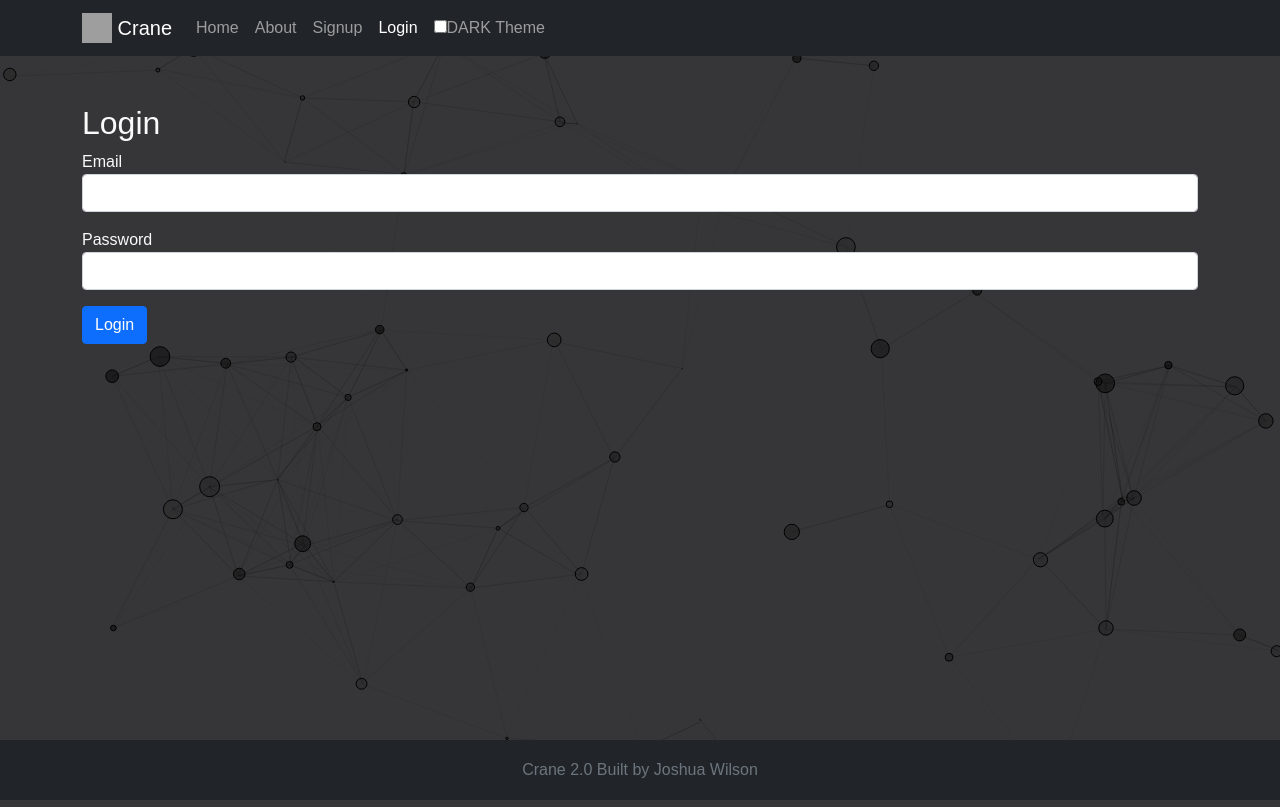
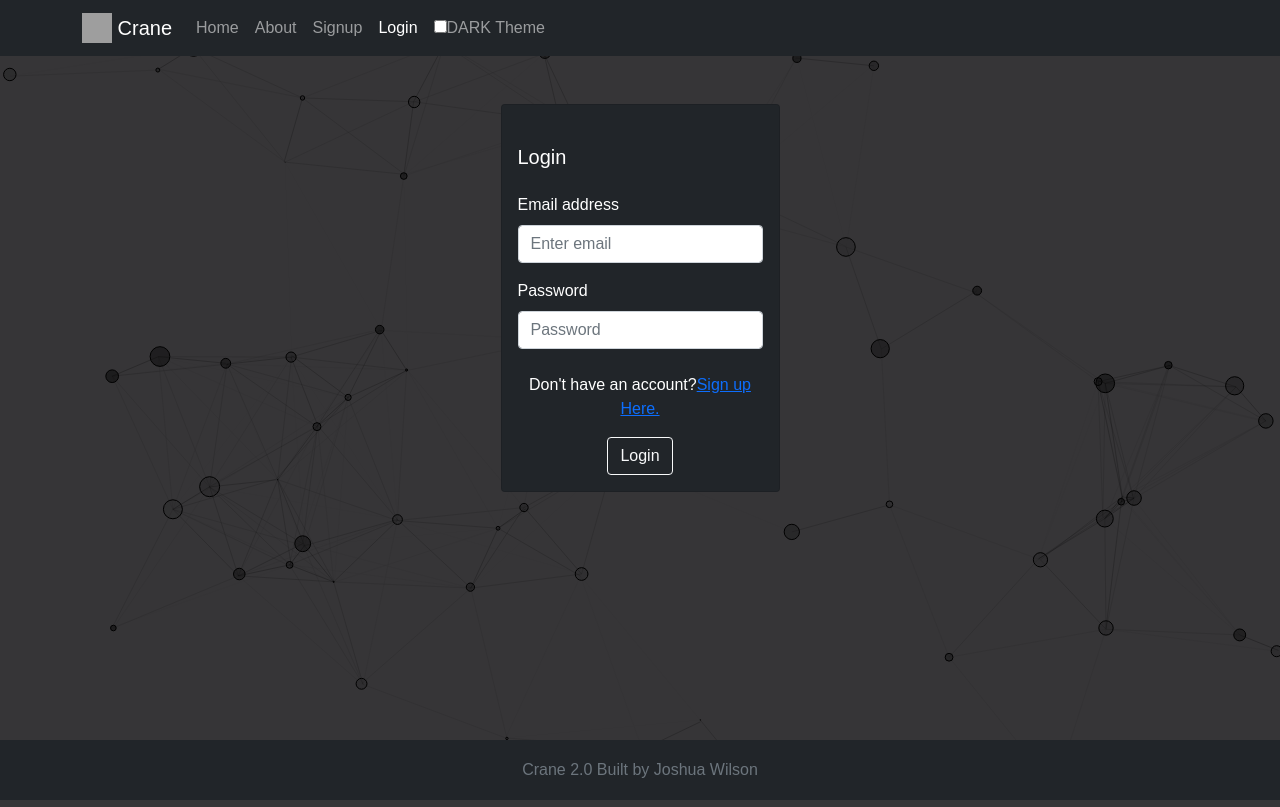
Before and after one commit to josh-W42/crane2.0_frontend, a React (Create React App) app: page /login in a window 1280 px wide. Built offline with nearby package versions, Linux system fonts and the light colour scheme; no server answers; grey boxes are pictures that could not be loaded.

Commit message:
updated login page style

```diff
--- a/src/components/pages/Login.js
+++ b/src/components/pages/Login.js
@@ -1,36 +1,42 @@
 // Imports
-import React, { useState } from 'react';
-import axios from 'axios';
-import jwt_decode from 'jwt-decode';
-import { Redirect } from 'react-router-dom';
+import React, { useState } from "react";
+import axios from "axios";
+import jwt_decode from "jwt-decode";
+import { NavLink, Redirect } from "react-router-dom";
+import setAuthToken from "../../utils/setAuthToken";
 
-import setAuthToken from '../../utils/setAuthToken';
+import Card from "react-bootstrap/Card";
+import Button from "react-bootstrap/Button";
+import Form from 'react-bootstrap/Form';
+import FormCheck from "react-bootstrap/FormCheck";
 
 const { REACT_APP_SERVER_URL } = process.env;
 
 const Login = (props) => {
-    const [email, setEmail] = useState('');
-    const [password, setPassword] = useState('');
-
+  const [email, setEmail] = useState("");
+  const [password, setPassword] = useState("");
 
   const handleEmail = (e) => {
     setEmail(e.target.value);
-    }
+  };
 
   const handlePassword = (e) => {
     setPassword(e.target.value);
-    }
+  };
 
   const handleSubmit = async (e) => {
     e.preventDefault();
     // Get user data
     const userData = { email, password };
     try {
-            const response = await axios.post(`${REACT_APP_SERVER_URL}/users/login`, userData);
+      const response = await axios.post(
+        `${REACT_APP_SERVER_URL}/users/login`,
+        userData
+      );
       // obtain the token
       const { token } = response.data;
       // store in localstorage
-            localStorage.setItem('jwtToken', token);
+      localStorage.setItem("jwtToken", token);
       // set axios auth header
       setAuthToken(token);
       // decode the json web token and store in App state
@@ -38,28 +44,70 @@ const Login = (props) => {
       props.nowCurrentUser(decoded);
     } catch (error) {
       console.error(error);
-            alert('Either Email or Password is incorrect.  Please try again.');
+      alert("Either Email or Password is incorrect.  Please try again.");
     }
-    }
+  };
 
   if (props.user) return <Redirect to="/profile" />;
 
   return (
-        <div className="row mt-4">
-            <h2>Login</h2>
-            <form onSubmit={handleSubmit}>
-                <div className="form-group mb-3">
-                    <label htmlFor="email">Email</label>
-                    <input type="text" name="email" value={email} onChange={handleEmail} className="form-control" />
+    <div className="col-md-4 col-lg-3 m-auto mt-5">
+      <Card
+        className="text-start"
+        bg={props.theme}
+        text={props.theme === "light" ? "dark" : "white"}
+      >
+        <Form onSubmit={handleSubmit}>
+          <Card.Body className="p-3">
+            <div className="my-4">
+              <Card.Title>Login</Card.Title>
             </div>
-                <div className="form-group mb-3">
-                    <label htmlFor="password">Password</label>
-                    <input type="password" name="password" value={password} onChange={handlePassword} className="form-control" />
+
+            <Form.Group className="form-group mb-3" controlId="email">
+              <Form.Label>Email address</Form.Label>
+              <Form.Control
+                type="email"
+                name="email"
+                value={email}
+                onChange={handleEmail}
+                placeholder="Enter email"
+                className="form-control"
+              />
+            </Form.Group>
+
+            <Form.Group className="form-group mb-3" controlId="password">
+              <Form.Label>Password</Form.Label>
+              <Form.Control
+                type="password"
+                name="password"
+                value={password}
+                onChange={handlePassword}
+                placeholder="Password"
+                className="form-control"
+              />
+            </Form.Group>
+
+            <div className="mt-4 text-center">
+              <Card.Text className="nav-item">
+                Don't have an account?
+                <NavLink to="/signup">
+                  Sign up Here.
+                </NavLink>
+              </Card.Text>
+              <Button
+                type="submit"
+                variant={
+                  props.theme === "light" ? "outline-dark" : "outline-light"
+                }
+              >
+                Login
+              </Button>
             </div>
-                <button type="submit" className="btn btn-primary">Login</button>
-            </form>
+          </Card.Body>
+        </Form>
+      </Card>
     </div>
-    )
-}
+  );
+};
 
 export default Login;
```
Lines whose indentation alone changed are shown as unchanged.
